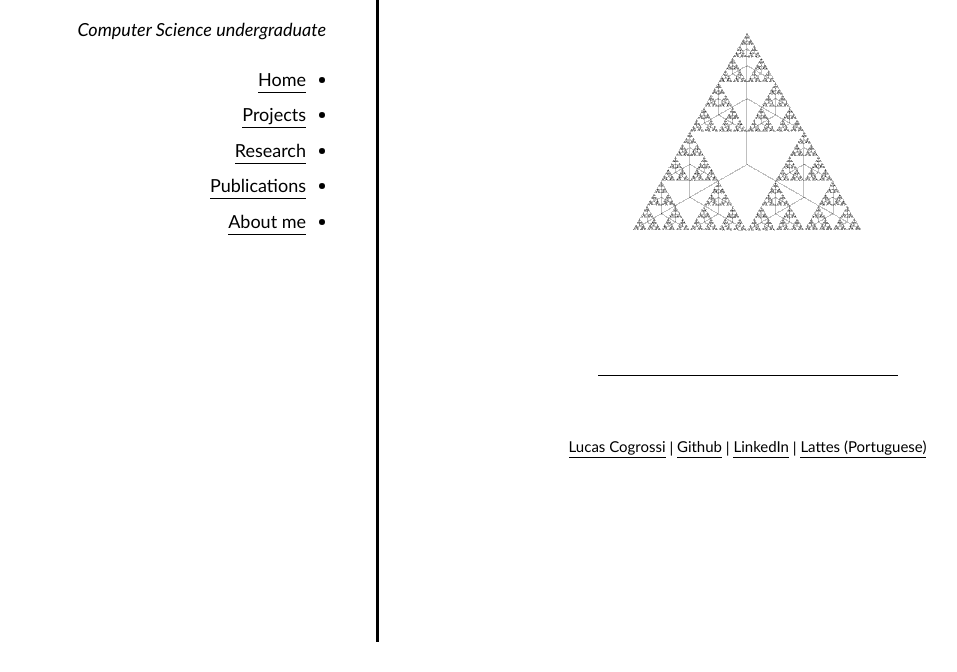
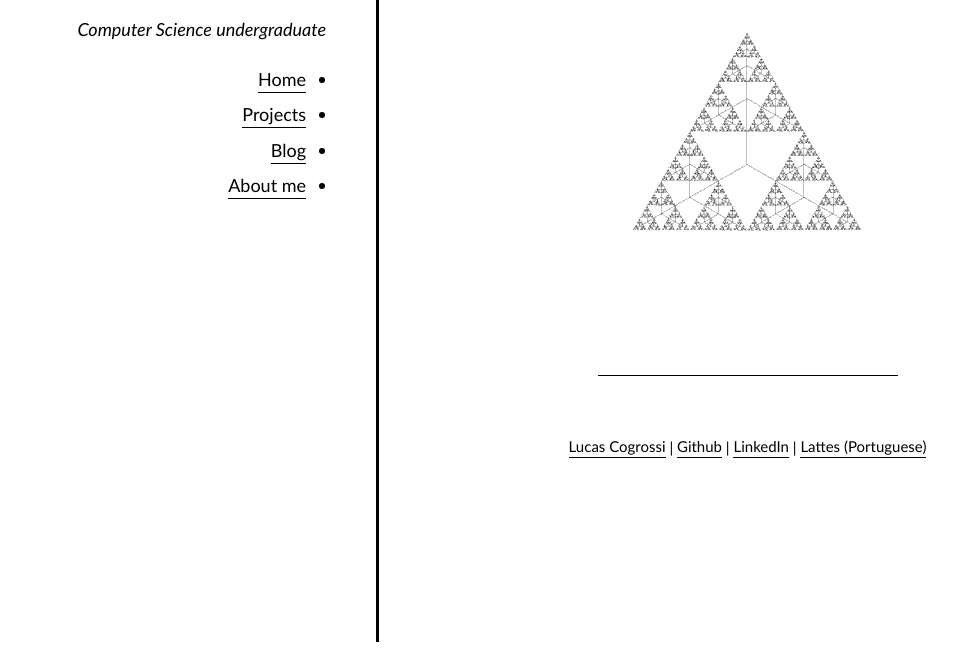
Before and after one commit to lucascogrossi/lucascogrossi.github.io, a plain HTML site: page index.html in a window 1280 px wide. Shown: the part 128-800 px from the top of the page, without its empty margins (44-1001 px from the left). Drawn offline with Linux system fonts and the light colour scheme; files that its build step writes are made by us from their sources; a web font is replaced by a local one.

Commit message:
add blog

```diff
--- a/index.html
+++ b/index.html
@@ -57,12 +57,9 @@
 
   <li class="active"><a href="/">Home</a></li>
 
-  <li><a href="/animationsite/">Projects</a></li>
+  <li><a href="/projects/">Projects</a></li>
 
-  <li><a href="/faq/">Research</a></li>
-
-  <li><a href="/tutorials/">Publications</a></li>
-
+  <li><a href="/blog/">Blog</a></li>
 
   <li><a href="/about/">About me</a></li>
 
```
